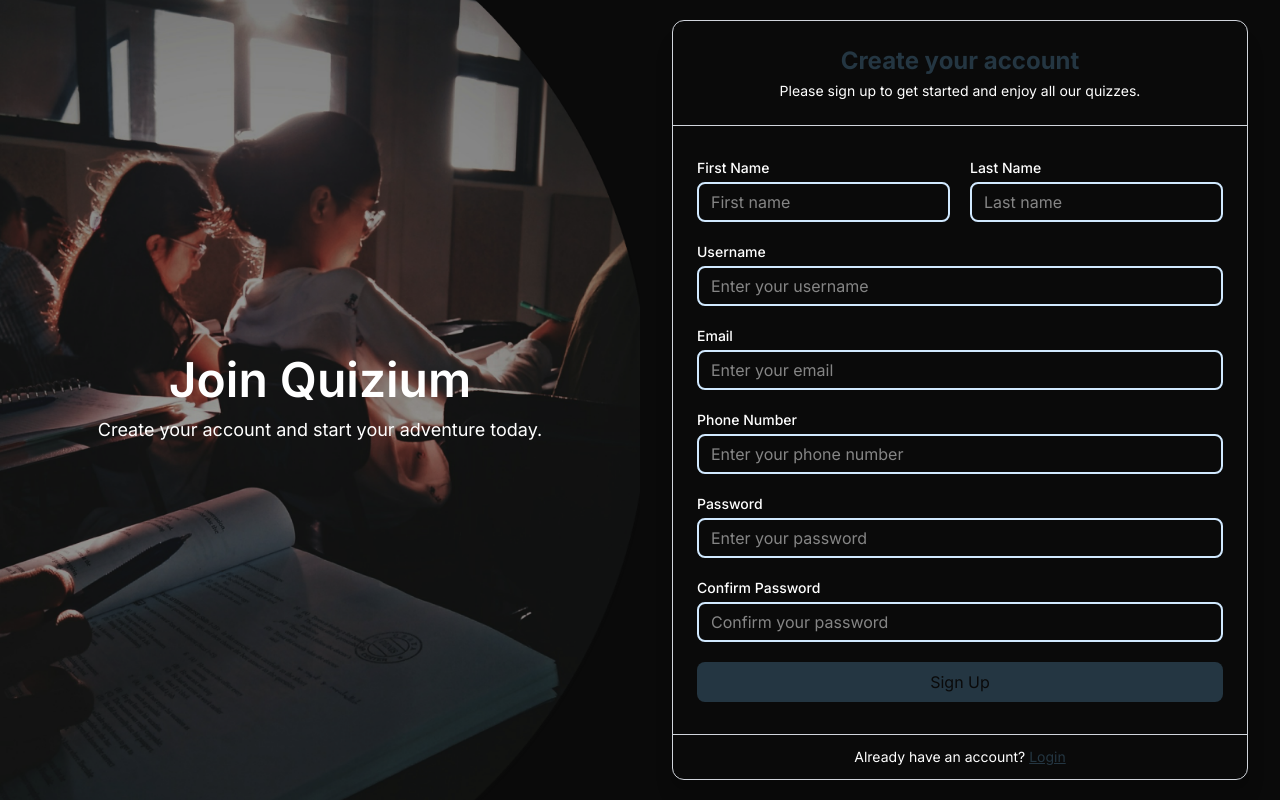
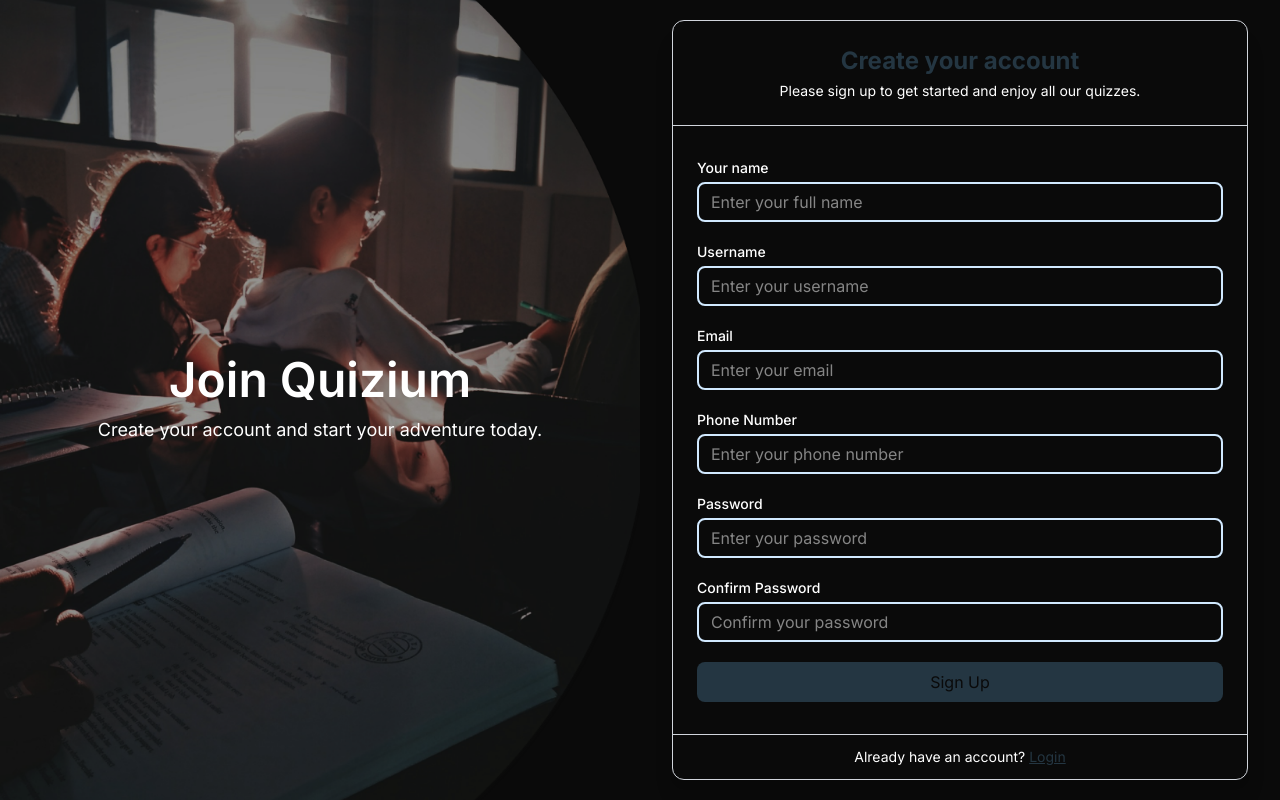
Before and after one commit to Lumix-projects/Quizium, a Next.js app: page /register in a window 1280 px wide. Built offline with nearby package versions, Linux system fonts and the light colour scheme; no server answers.

Commit message:
add register logic

```diff
--- a/src/app/(auth)/register/page.tsx
+++ b/src/app/(auth)/register/page.tsx
@@ -28,23 +28,13 @@ export default function RegisterPage() {
           onSubmit={handleSubmit(SignUp)}
         >
           {/* First + Last Name */}
-          <div className="flex flex-col sm:flex-row gap-5">
-            <InputField
-              label="First Name"
-              placeholder="First name"
-              register={register}
-              name="firstName"
-              error={errors.firstName}
-            />
-
-            <InputField
-              label="Last Name"
-              placeholder="Last name"
-              register={register}
-              name="lastName"
-              error={errors.lastName}
-            />
-          </div>
+          <InputField
+            label="Your name"
+            placeholder="Enter your full name"
+            register={register}
+            name="name"
+            error={errors.name}
+          />
 
           {/* Username */}
           <InputField
--- a/src/hooks/useRegister.tsx
+++ b/src/hooks/useRegister.tsx
@@ -6,7 +6,7 @@ import axios from "axios";
 import { useRouter } from "next/navigation";
 import { useForm } from "react-hook-form";
 import toast from "react-hot-toast";
-
+import { registerlogic } from "@/services/auth";
 export function useRegister() {
   // Hooks
   const router = useRouter();
@@ -18,37 +18,36 @@ export function useRegister() {
   } = useForm<RegisterSchema>({
     resolver: zodResolver(registerSchema),
     defaultValues: {
-      firstName: "",
-      lastName: "",
+      name: "",
       username: "",
       email: "",
-      phone: "",
       password: "",
       rePassword: "",
+      phone: "",
     },
     mode: "onSubmit",
   });
 
-  async function SignUp(values: SignUpData) {
-    try {
-      // Calling API
-      const response = await api.post("/auth/signup", values);
-      console.log(response.data);
+async function SignUp(values: RegisterSchema) {
+  try {
+    const { rePassword, phone, ...rest } = values;
 
-      // Success Message
-      toast.success(`Welcome ${response.data.user.firstName}`);
+    const response = await registerlogic(rest);
 
-      // Navigate User
+    if (response && response.user) {
       router.push("/login");
       reset();
-    } catch (error) {
-      if (axios.isAxiosError(error)) {
-        toast.error(error.response?.data || error.message);
-      } else {
-        console.error(error);
-      }
+    } else {
+      toast.error("Registration failed. Please try again.");
     }
+
+  } catch (error: any) {
+    toast.error(error.message || "Something went wrong");
+    console.error(error);
   }
+}
+
+
 
   return { register, handleSubmit, errors, SignUp, isSubmitting };
 }
--- a/src/schemas/registerSchema.ts
+++ b/src/schemas/registerSchema.ts
@@ -2,8 +2,7 @@ import { z } from "zod";
 
 export const registerSchema = z
   .object({
-    firstName: z.string().min(2, "First name must be at least 2 characters"),
-    lastName: z.string().min(2, "Last name must be at least 2 characters"),
+    name: z.string().min(2, "First name must be at least 2 characters"),
     username: z.string().min(3, "Username must be at least 3 characters"),
     email: z.string().email("Invalid email address"),
     phone: z.string().regex(/^01[0-9]{9}$/, "Invalid Egyptian phone number"),
--- /dev/null
+++ b/src/services/auth.ts
@@ -0,0 +1,25 @@
+import { SignUpData } from "@/types/auth";
+import api from "@/lib/axios";
+import toast from "react-hot-toast";
+
+export async function registerlogic(values: Omit<SignUpData, 'rePassword' | 'phone'>) {
+    try {
+        const response = await api.post("/auth/register", values);
+
+        toast.success(`Welcome ${response.data.user.name}`);
+        return response.data;
+
+    } catch (error: any) {
+        if (error.code === "ERR_NETWORK") {
+            throw new Error("Network error: Please check your internet or API server.");
+        }
+
+        if (error.code === "ECONNABORTED") {
+            throw new Error("Request timed out. Please try again.");
+        }
+
+        const message = error?.response?.data?.message || error?.message || "Something went wrong";
+        throw new Error(message);
+    }
+
+}
--- a/src/types/auth.ts
+++ b/src/types/auth.ts
@@ -1,7 +1,6 @@
 export interface SignUpData {
+  name:string;
   username: string;
-  firstName: string;
-  lastName: string;
   email: string;
   password: string;
   rePassword: string;
```
Also changed, not shown: 1 other file (tests, documents, lock files or other folders).
